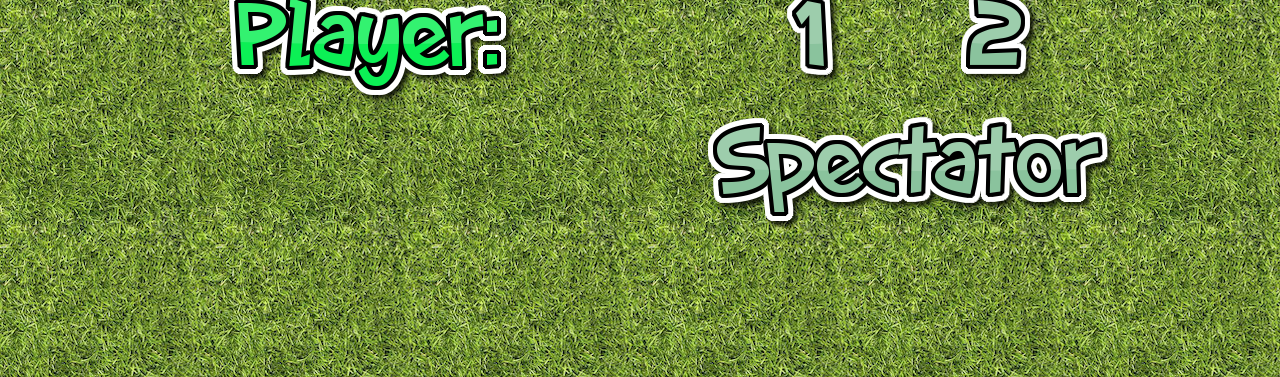
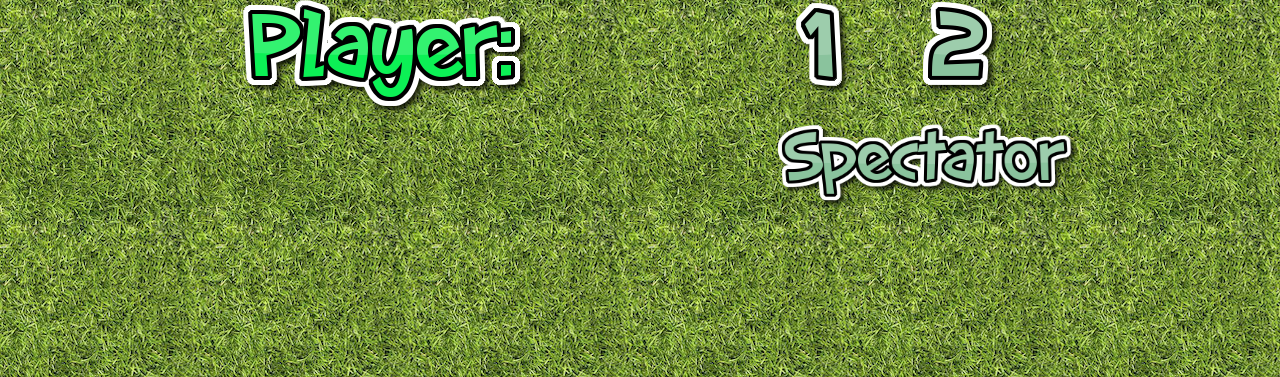
Before and after one commit to m-lima/Soccer-Pong, a plain HTML site: page static/index.html in a window 1280 px wide. Shown: the part 423-800 px from the top of the page. Drawn offline with Linux system fonts and the light colour scheme.

Commit message:
Screen scalable

```diff
--- a/static/game/game.css
+++ b/static/game/game.css
@@ -0,0 +1,4 @@
+canvas {
+  max-width: 80%;
+  max-height: 80%;
+}
--- a/static/index.html
+++ b/static/index.html
@@ -8,21 +8,17 @@
     <link rel="icon" type="image/png" href="/img/ball.png">
   </head>
   <body>
-    <div>
+    <div class="Main">
 
       <img src="/img/logo.png" />
 
-      <div class="Main">
+      <div class="Options">
 
-        <div class="Title">
+        <div class="LeftColumn">
           <img src="/img/playerTitle.png" />
         </div>
 
-        <!-- <div class="Line"> -->
-        <!--   <img src="/img/line.png" /> -->
-        <!-- </div> -->
-
-        <div class="Buttons">
+        <div class="RightColumn">
           <div class="PlayerButtons">
             <a class="Button" href="/game?channel=1">
               <img src="/img/one.png" />
@@ -32,7 +28,7 @@
             </a>
           </div>
 
-          <div class="Bottom">
+          <div class="SpectatorButtons">
             <a class="Button" href="/game?channel=0">
               <img class="Line" src="/img/spectator.png" />
             </a>
--- a/static/landing.css
+++ b/static/landing.css
@@ -1,23 +1,32 @@
+img {
+  max-width: 100%;
+}
+
 .Main {
+  width: 80%;
+}
+
+.Options {
   margin: 0;
   padding: 0;
   width: 100%;
 
   display: flex;
-  /* align-items: center; */
-  /* justify-content: center; */
+  justify-content: center;
 }
 
-.Title {
+.LeftColumn {
   width: 50%;
+  padding: 0 10% 0 10%;
 
   display: flex;
   align-items: baseline;
   justify-content: center;
 }
 
-.Buttons {
+.RightColumn {
   width: 50%;
+  padding: 0 10% 0 10%;
 
   display: block;
   justify-content: center;
@@ -42,16 +51,8 @@
   filter: grayscale(0%);
 }
 
-.Line {
-  margin: 0;
-  padding: 0;
-}
-
-.Bottom {
+.SpectatorButtons {
   width: 100%;
-
-  display: block;
-  text-align: center;
 }
 
 // #0cf055
--- a/todo.txt
+++ b/todo.txt
@@ -1,3 +1,3 @@
-[ ]  Scaling
+[X]  Scaling
 [ ]  Mouse
 [X]  Space to start
```
